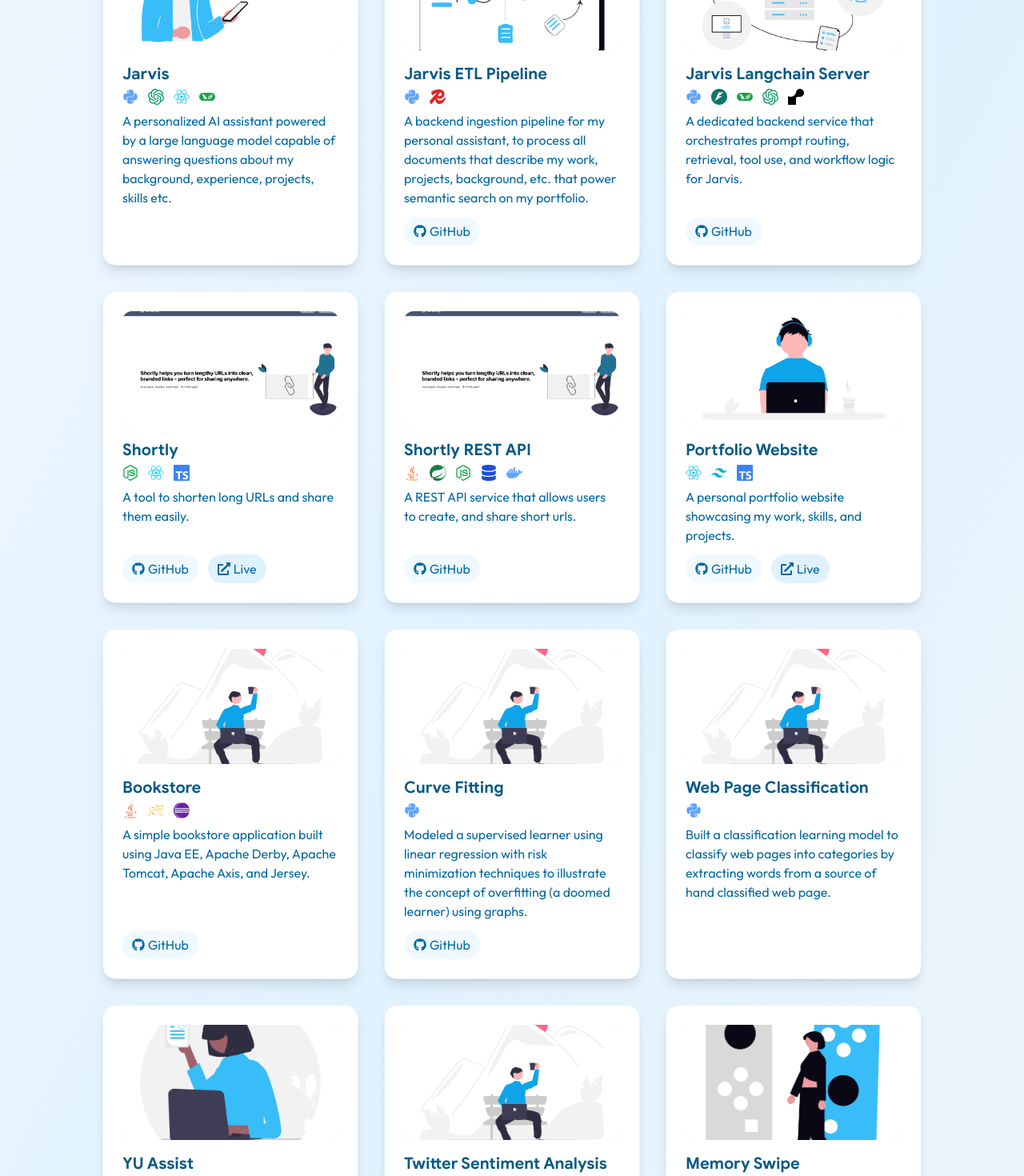
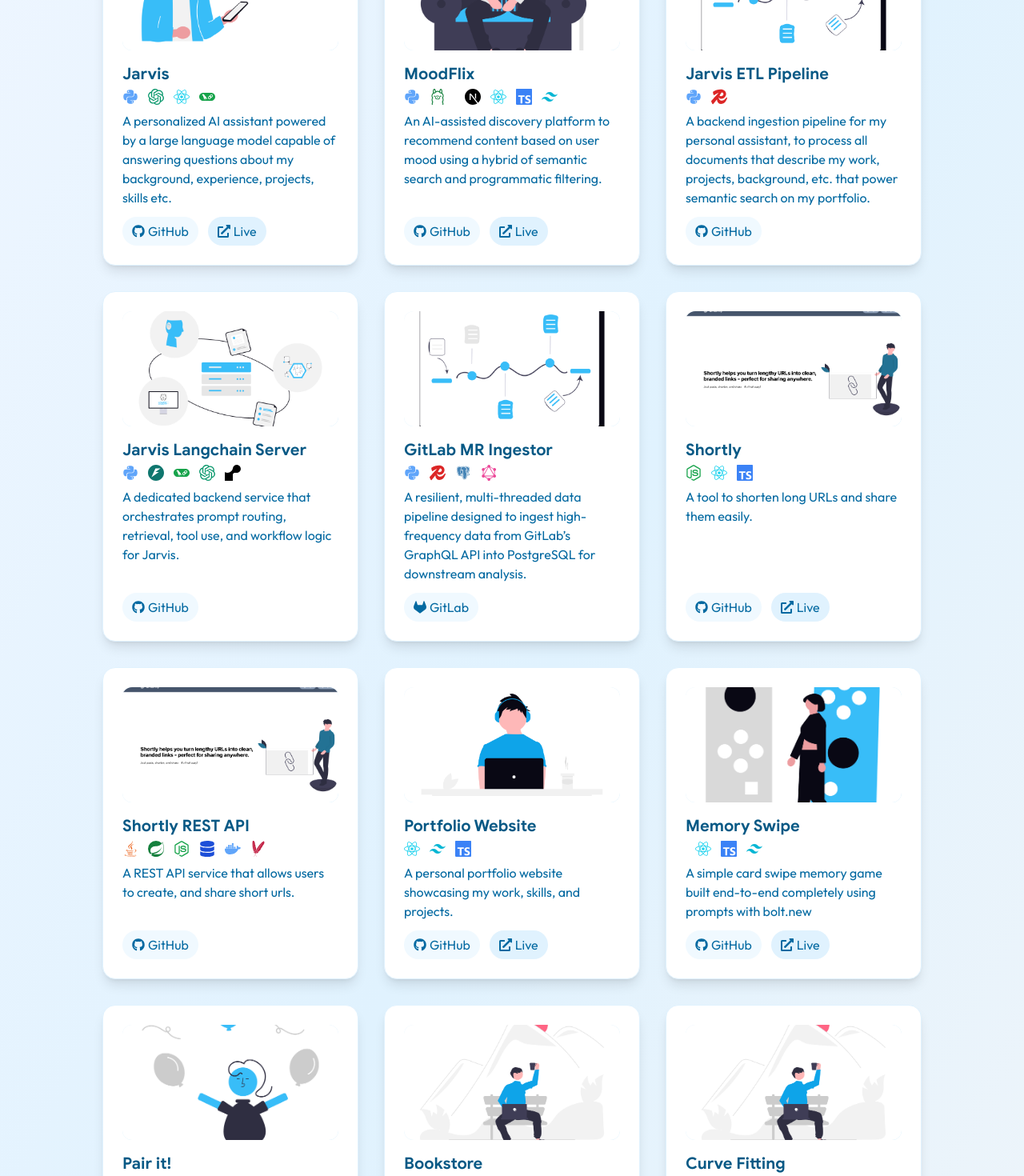
Before and after one commit to akshayrpatel/akshayrpatel.github.io, a Next.js app: page /projects in a window 1280 px wide. Shown: the part 340-1810 px from the top of the page at 80% size. Built offline with nearby package versions, Linux system fonts and the light colour scheme; no server answers.

Commit message:
add jarvis hook, update projects

```diff
--- a/components/jarvis/Jarvis.tsx
+++ b/components/jarvis/Jarvis.tsx
@@ -8,7 +8,7 @@ import {
 
 import ChatOptionIcon from "./ui/ChatOptionIcon";
 import ChatModal from "./ui/ChatModal";
-import { askJarvis, checkJarvisHealth, createChatMessage } from "./helper/chat";
+import { askJarvis, createChatMessage } from "./helper/chat";
 import { useJarvisState } from "./helper/useJarvisState";
 
 const Jarvis: FC = () => {
@@ -47,13 +47,13 @@ const Jarvis: FC = () => {
 		"What are Akshay's key skills?",
 		"Could you share Akshay's contact information?",
 		"Tell me about Akshay's educational background.",
-		"What's a fun fact about Akshay?",
 	];
 	const toggleModal = async () => {
 		if (!isChatModalOpen) {
-			const apiStatus = await checkJarvisHealth();
+			// const apiStatus = await checkJarvisHealth();
 			setApiStatus(apiStatus);
 			if (!apiStatus) {
+				setQuestions([]);
 				setMessages([
 					{
 						sender: MessageSenderType.BOT,
@@ -81,7 +81,7 @@ const Jarvis: FC = () => {
 
 		const userMessage: ChatMessage = createChatMessage(
 			MessageSenderType.USER,
-			userQuery
+			userQuery,
 		);
 
 		setMessages((prev) => [...prev, userMessage]);
@@ -100,7 +100,7 @@ const Jarvis: FC = () => {
 
 		const botMessage: ChatMessage = createChatMessage(
 			MessageSenderType.BOT,
-			data.answer
+			data.answer,
 		);
 		setMessages((prev) => [...prev, botMessage]);
 		setIsThinking(false);
--- a/components/jarvis/helper/chat.ts
+++ b/components/jarvis/helper/chat.ts
@@ -3,7 +3,7 @@ import { MessageSenderType, ChatMessage, JarvisResponse } from "@/types";
 
 export const createChatMessage = (
 	sender: MessageSenderType,
-	content: string
+	content: string,
 ): ChatMessage => {
 	return {
 		sender: sender,
@@ -34,7 +34,7 @@ export const checkJarvisHealth = async (): Promise<boolean> => {
 
 export const askJarvis = async (
 	query: string,
-	sessionId: string
+	sessionId: string,
 ): Promise<JarvisResponse> => {
 	try {
 		const jarvisApiUrlChat = process.env.NEXT_PUBLIC_JARVIS_API_URL_CHAT;
--- a/components/projects/ProjectsPage.tsx
+++ b/components/projects/ProjectsPage.tsx
@@ -1,5 +1,6 @@
 import { useState, useRef, FC } from "react";
 import { FaGithub, FaExternalLinkAlt, FaChevronDown } from "react-icons/fa";
+import { FaGitlab } from "react-icons/fa6";
 import { BackHomeButton } from "../utils";
 import { getProjectImage, getSkillIcon } from "../utils";
 import { GoDotFill } from "react-icons/go";
@@ -19,8 +20,8 @@ const ProjectsPage: FC = () => {
 			(category === "All" || p.category === category) &&
 			(p.title.toLowerCase().includes(search.toLowerCase()) ||
 				p.technologies.some((t) =>
-					t.toLowerCase().includes(search.toLowerCase())
-				))
+					t.toLowerCase().includes(search.toLowerCase()),
+				)),
 	);
 
 	return (
@@ -117,7 +118,7 @@ const ProjectsPage: FC = () => {
 				{filteredProjects.map((proj, i: number) => (
 					<div
 						key={i}
-						className="flex flex-col p-5 sm:p-6 rounded-2xl shadow-lg border border-sky-100 bg-white hover:shadow-xl transition animate__animated animate__fadeInUp"
+						className="flex flex-col p-5 sm:p-6 rounded-2xl shadow-lg border border-sky-100 bg-white hover:-translate-y-2 hover:shadow-xl transition animate__animated animate__fadeInUp"
 					>
 						{/* Image */}
 						<div className="flex w-full h-32 sm:h-36 mb-4 items-center justify-center rounded-xl bg-gradient-to-br from-sky-100 to-sky-200 overflow-hidden">
@@ -151,6 +152,16 @@ const ProjectsPage: FC = () => {
 									<FaGithub /> GitHub
 								</a>
 							)}
+							{proj.gitlab && (
+								<a
+									href={proj.gitlab}
+									target="_blank"
+									rel="noopener noreferrer"
+									className="inline-flex px-3 py-1.5 items-center gap-1 rounded-full bg-sky-50 hover:bg-sky-200 text-sky-700 transition"
+								>
+									<FaGitlab /> GitLab
+								</a>
+							)}
 							{proj.live && (
 								<a
 									href={proj.live}
--- a/data/projects.ts
+++ b/data/projects.ts
@@ -7,6 +7,26 @@ export const projects: ProjectItem[] = [
 		description:
 			"A personalized AI assistant powered by a large language model capable of answering questions about my background, experience, projects, skills etc.",
 		technologies: ["Python", "OpenAI", "React", "LangChain", "ChromaDB"],
+		github: "https://github.com/akshayrpatel/jarvis-ai",
+		live: "https://engineer24.dev",
+		category: "AI/ML",
+	},
+	{
+		title: "MoodFlix",
+		image: "/images/projects/moodflix.png",
+		description:
+			"An AI-assisted discovery platform to recommend content based on user mood using a hybrid of semantic search and programmatic filtering.",
+		technologies: [
+			"Python",
+			"Ollama",
+			"ChromaDB",
+			"Next.js",
+			"React",
+			"TypeScript",
+			"Tailwind",
+		],
+		github: "https://github.com/akshayrpatel/moodflix",
+		live: "https://moodflix.engineer24.dev",
 		category: "AI/ML",
 	},
 	{
@@ -26,7 +46,6 @@ export const projects: ProjectItem[] = [
 		github: "https://github.com/akshayrpatel/jarvis-etl",
 		category: "AI/ML",
 	},
-
 	{
 		title: "Jarvis Langchain Server",
 		image: "/images/projects/jarvis-server.png",
@@ -34,6 +53,22 @@ export const projects: ProjectItem[] = [
 			"A dedicated backend service that orchestrates prompt routing, retrieval, tool use, and workflow logic for Jarvis.",
 		technologies: ["Python", "FastAPI", "LangChain", "OpenAI", "Render"],
 		github: "https://github.com/akshayrpatel/jarvis-langchain-server",
+		category: "AI/ML",
+	},
+	{
+		title: "GitLab MR Ingestor",
+		image: "/images/projects/jarvis-etl.png",
+		description:
+			"A resilient, multi-threaded data pipeline designed to ingest high-frequency data from GitLab’s GraphQL API into PostgreSQL for downstream analysis.",
+		technologies: [
+			"Python",
+			"Redis",
+			"Postgres",
+			"GraphQL",
+			"Multi-Threading",
+			"Queues",
+		],
+		gitlab: "https://gitlab.com/akshayrpatel/gitlab-mr-ingestor",
 		category: "AI/ML",
 	},
 	{
@@ -64,14 +99,26 @@ export const projects: ProjectItem[] = [
 		live: "https://akshayrpatel.github.io",
 		category: "Web App",
 	},
-	// {
-	// 	title: "Resume.AI",
-	// 	image: "/images/projects/resume-ai.png",
-	// 	description:
-	// 		"Developing a multi-agent AI system that streamlines job applications for engineers, featuring AI-driven resume optimization, automated cover letter generation, and personalized interview preparation.",
-	// 	technologies: ["Python", "Gemini", "Spring", "React"],
-	// 	category: "AI/ML",
-	// },
+	{
+		title: "Memory Swipe",
+		image: "/images/projects/memory-swipe.png",
+		description:
+			"A simple card swipe memory game built end-to-end completely using prompts with bolt.new",
+		technologies: ["Bolt.new", "React", "TypeScript", "Tailwind"],
+		github: "https://github.com/akshayrpatel/swipe",
+		live: "https://benevolent-malasada-a5c914.netlify.app/",
+		category: "Games",
+	},
+	{
+		title: "Pair it!",
+		image: "/images/projects/pair-it.png",
+		description:
+			"A simple card pairing game built end-to-end completely using prompts with bolt.new",
+		technologies: ["Bolt.new", "React", "TypeScript", "Tailwind"],
+		github: "https://github.com/akshayrpatel/pair-it",
+		live: "https://transcendent-stroopwafel-e65893.netlify.app/",
+		category: "Games",
+	},
 	{
 		title: "Bookstore",
 		image: "/images/projects/work.png",
@@ -115,26 +162,6 @@ export const projects: ProjectItem[] = [
 		technologies: ["Twitter", "Python", "HDFS"],
 		category: "AI/ML",
 	},
-	{
-		title: "Memory Swipe",
-		image: "/images/projects/memory-swipe.png",
-		description:
-			"A simple card swipe memory game built end-to-end completely using prompts with bolt.new",
-		technologies: ["Bolt.new", "React", "TypeScript", "Tailwind"],
-		github: "https://github.com/akshayrpatel/swipe",
-		live: "https://benevolent-malasada-a5c914.netlify.app/",
-		category: "Games",
-	},
-	{
-		title: "Pair it!",
-		image: "/images/projects/pair-it.png",
-		description:
-			"A simple card pairing game built end-to-end completely using prompts with bolt.new",
-		technologies: ["Bolt.new", "React", "TypeScript", "Tailwind"],
-		github: "https://github.com/akshayrpatel/pair-it",
-		live: "https://transcendent-stroopwafel-e65893.netlify.app/",
-		category: "Games",
-	},
 ];
 
 export const projectCategories = [
--- a/data/skills.ts
+++ b/data/skills.ts
@@ -22,7 +22,6 @@ import {
 	SiSpring,
 	SiNextdotjs,
 	SiTailwindcss,
-	SiMongodb,
 	SiApachekafka,
 	SiBulma,
 	SiPytorch,
@@ -31,17 +30,20 @@ import {
 	SiHuggingface,
 	SiOllama,
 	SiApachetomcat,
-	SiEclipseide,
+	SiApachemaven,
 	SiIntellijidea,
 	SiOpenai,
 	SiLangchain,
 	SiPydantic,
+	SiPycharm,
 } from "react-icons/si";
 import { VscAzure, VscVscode } from "react-icons/vsc";
 import { DiGoogleCloudPlatform } from "react-icons/di";
 import { IoLogoFirebase } from "react-icons/io5";
 import { RiGeminiFill } from "react-icons/ri";
 import { HiCube } from "react-icons/hi";
+import { BiLogoPostgresql } from "react-icons/bi";
+import { GrGraphQl } from "react-icons/gr";
 
 import { Skill } from "@/types/skill";
 
@@ -98,6 +100,13 @@ const allSkills: Skill[] = [
 		category: "Web",
 	},
 	{
+		name: "GraphQL",
+		icon: GrGraphQl,
+		color: "text-pink-500",
+		category: "Web",
+	},
+
+	{
 		name: "Tailwind",
 		icon: SiTailwindcss,
 		color: "text-cyan-500",
@@ -113,15 +122,21 @@ const allSkills: Skill[] = [
 		category: "Technologies",
 	},
 	{
-		name: "MongoDB",
-		icon: SiMongodb,
-		color: "text-green-700",
+		name: "Postgres",
+		icon: BiLogoPostgresql,
+		color: "text-[#4584B6]",
 		category: "Technologies",
 	},
 	{
 		name: "Kafka",
 		icon: SiApachekafka,
 		color: "text-black",
+		category: "Technologies",
+	},
+	{
+		name: "Maven",
+		icon: SiApachemaven,
+		color: "text-[#c22144]",
 		category: "Technologies",
 	},
 	{
@@ -161,6 +176,12 @@ const allSkills: Skill[] = [
 		category: "Technologies",
 	},
 	{
+		name: "PyCharm",
+		icon: SiPycharm,
+		color: "text-green-600",
+		category: "Technologies",
+	},
+	{
 		name: "VS Code",
 		icon: VscVscode,
 		color: "text-blue-500",
@@ -190,12 +211,12 @@ const allSkills: Skill[] = [
 		color: "text-yellow-500",
 		category: "Technologies",
 	},
-	{
-		name: "Eclipse",
-		icon: SiEclipseide,
-		color: "text-purple-800",
-		category: "Technologies",
-	},
+	// {
+	// 	name: "Eclipse",
+	// 	icon: SiEclipseide,
+	// 	color: "text-purple-800",
+	// 	category: "Technologies",
+	// },
 	{
 		name: "Firebase",
 		icon: IoLogoFirebase,
@@ -206,8 +227,8 @@ const allSkills: Skill[] = [
 	// AI / ML
 	{
 		name: "Cursor",
-		icon: HiCube, // Cube icon from Heroicons
-		color: "text-teal-500", // Teal is modern, techy, and fits Cursor's branding
+		icon: HiCube,
+		color: "text-teal-500",
 		category: "AI / ML",
 	},
 	{
@@ -242,12 +263,6 @@ const allSkills: Skill[] = [
 		category: "AI / ML",
 	},
 	{
-		name: "CrewAI",
-		icon: FaRobot,
-		color: "text-blue-700",
-		category: "AI / ML",
-	},
-	{
 		name: "HuggingFace",
 		icon: SiHuggingface,
 		color: "text-yellow-400",
@@ -267,7 +282,6 @@ const allSkills: Skill[] = [
 	},
 ];
 
-// If you still need a categorized structure for display purposes, you can derive it:
 type GroupedSkills = { [key: string]: Skill[] };
 
 const skillCategories = allSkills.reduce((acc: GroupedSkills, skill) => {
@@ -278,7 +292,6 @@ const skillCategories = allSkills.reduce((acc: GroupedSkills, skill) => {
 	return acc;
 }, {});
 
-// Convert to an array of objects if your Skills page expects that format:
 const categorizedSkillsArray = Object.keys(skillCategories).map((category) => ({
 	title: category,
 	skills: skillCategories[category],
@@ -311,6 +324,4 @@ const cards = [
 	},
 ];
 
-// Export allSkills for getSkillIcon, and optionally categorizedSkillsArray
-// if your Skills page needs it in that specific format.
 export { allSkills, categorizedSkillsArray, cards };
--- a/types/project.ts
+++ b/types/project.ts
@@ -4,6 +4,7 @@ export interface ProjectItem {
 	description: string;
 	technologies: string[];
 	github?: string;
+	gitlab?: string;
 	live?: string;
 	category: string;
 }
```
Also changed, not shown: components/jarvis/helper/useJarvisState.ts (+14 -9 lines), public/images/projects/moodflix.png (added).
